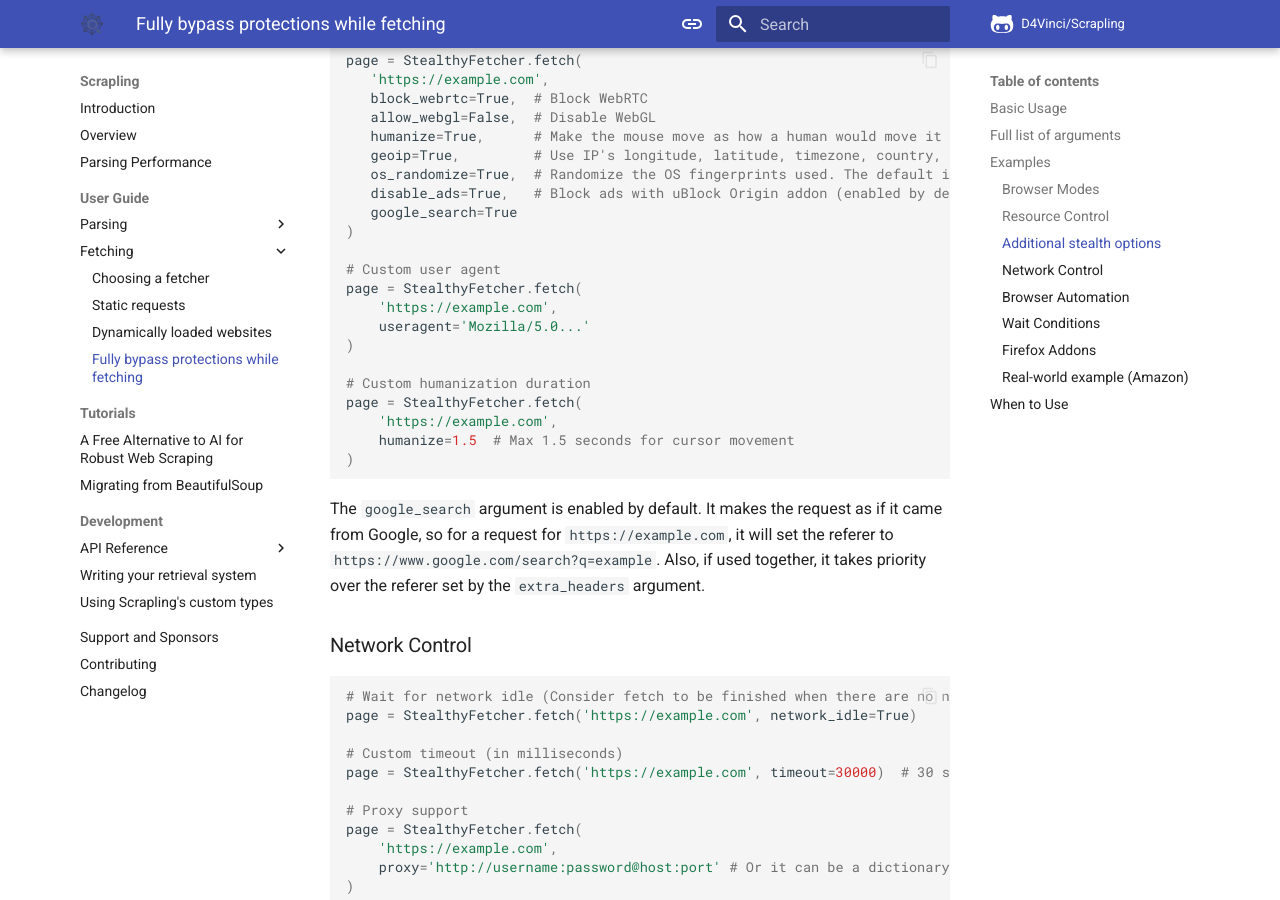
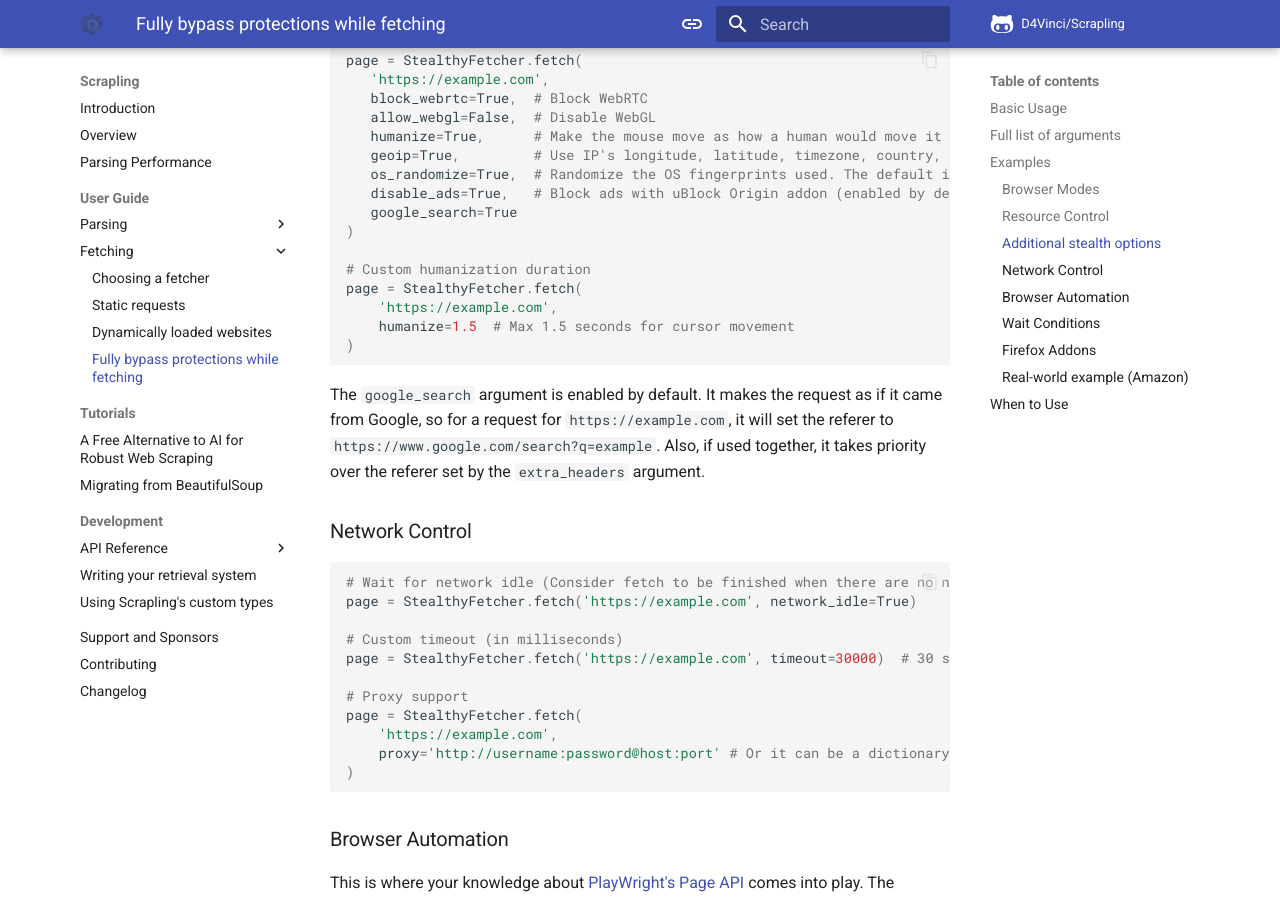
Before and after one commit to D4Vinci/Scrapling, an MkDocs documentation site: the page built from docs/fetching/stealthy.md, in a window 1280 px wide and 900 px high, scrolled down 3371 px. Built offline with MkDocs 1.6.1 and Material for MkDocs 9.7.7, drawn with Linux system fonts in a browser that asks for light colours; comment, search, counter and statistics services are not loaded.

Commit message:
Removing invalid example

```diff
--- a/docs/fetching/stealthy.md
+++ b/docs/fetching/stealthy.md
@@ -84,12 +84,6 @@ page = StealthyFetcher.fetch(
    os_randomize=True,  # Randomize the OS fingerprints used. The default is matching the fingerprints with the current OS.
    disable_ads=True,   # Block ads with uBlock Origin addon (enabled by default)
    google_search=True
-)
-
-# Custom user agent
-page = StealthyFetcher.fetch(
-    'https://example.com',
-    useragent='Mozilla/5.0...'
 )
 
 # Custom humanization duration
```
